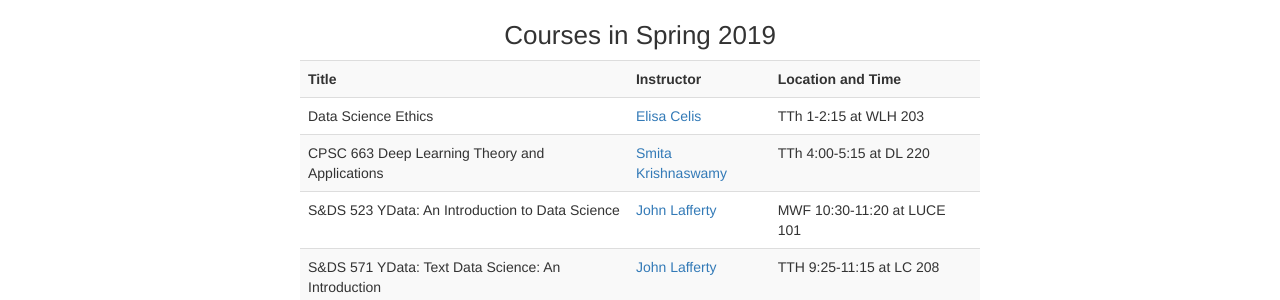
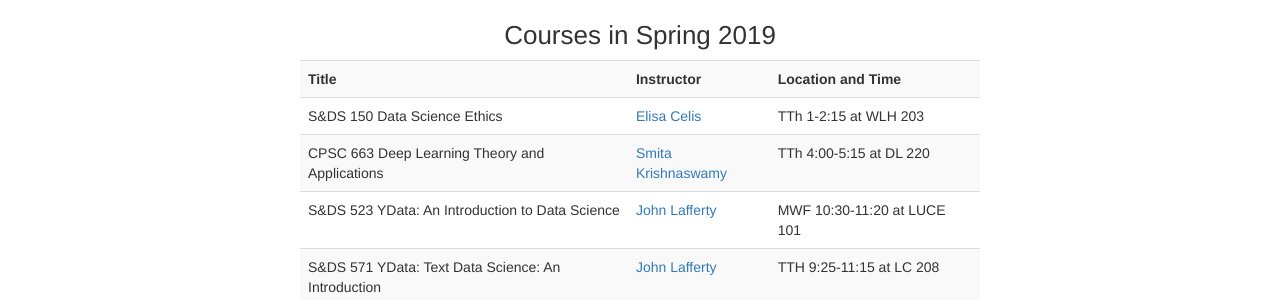
Before and after one commit to mlatyale/mlatyale.github.io, a Jekyll site: the page built from teaching.md, in a window 1280 px wide and 900 px high. Shown: the part 249-549 px from the top of the window. Built offline with Jekyll 4.4.1, drawn with Linux system fonts in a browser that asks for light colours.

Commit message:
fix course

```diff
--- a/_data/courses.yml
+++ b/_data/courses.yml
@@ -3,7 +3,7 @@
     - instructor: "Elisa Celis"
       instructor_website: "https://theory.epfl.ch/celis/HOME.html"
       location: "WLH 203"
-      title: "Data Science Ethics"
+      title: "S&DS 150 Data Science Ethics"
       time: "TTh 1-2:15"
     - instructor: Smita Krishnaswamy
       instructor_website: https://www.krishnaswamylab.org/
```
Also changed, not shown: 2 other files.
